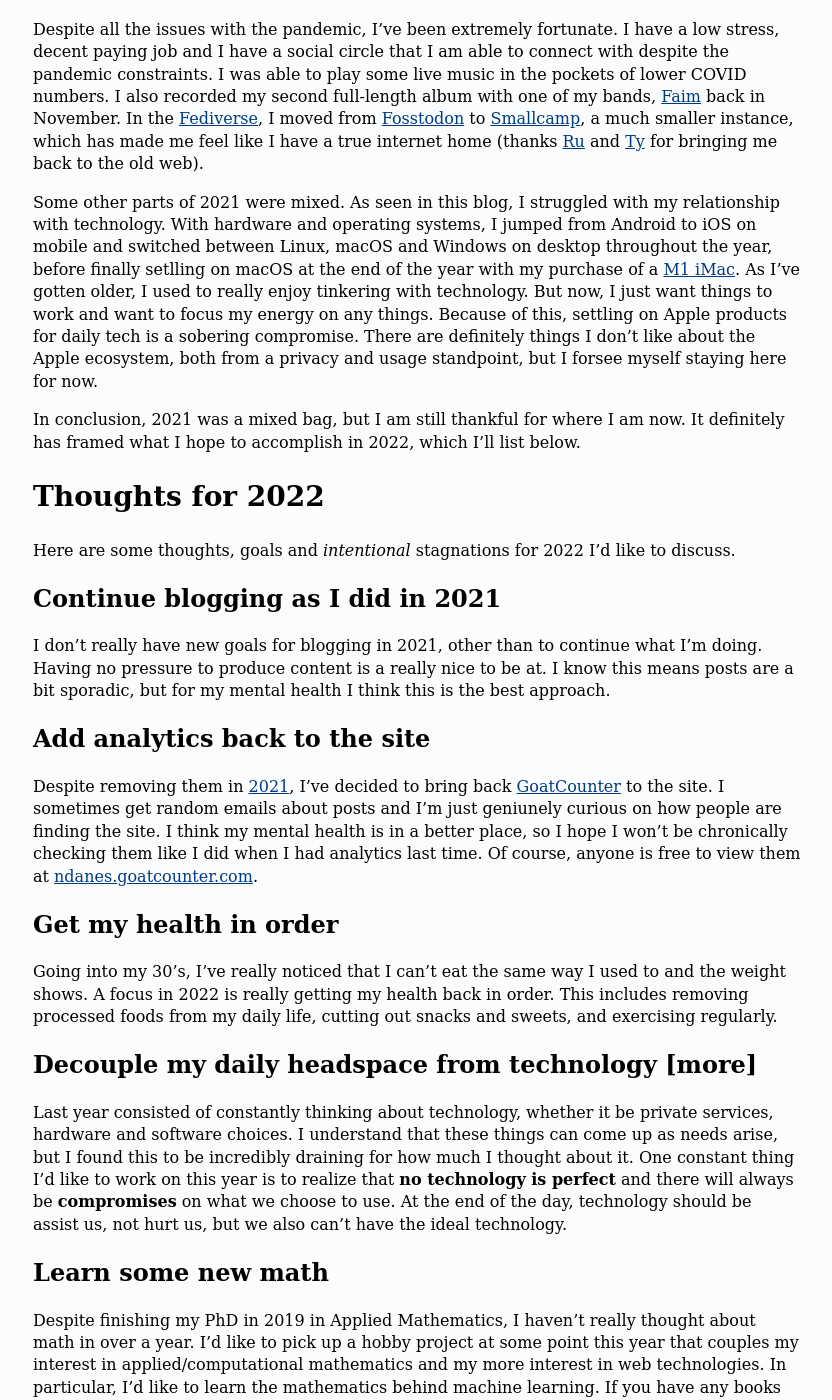
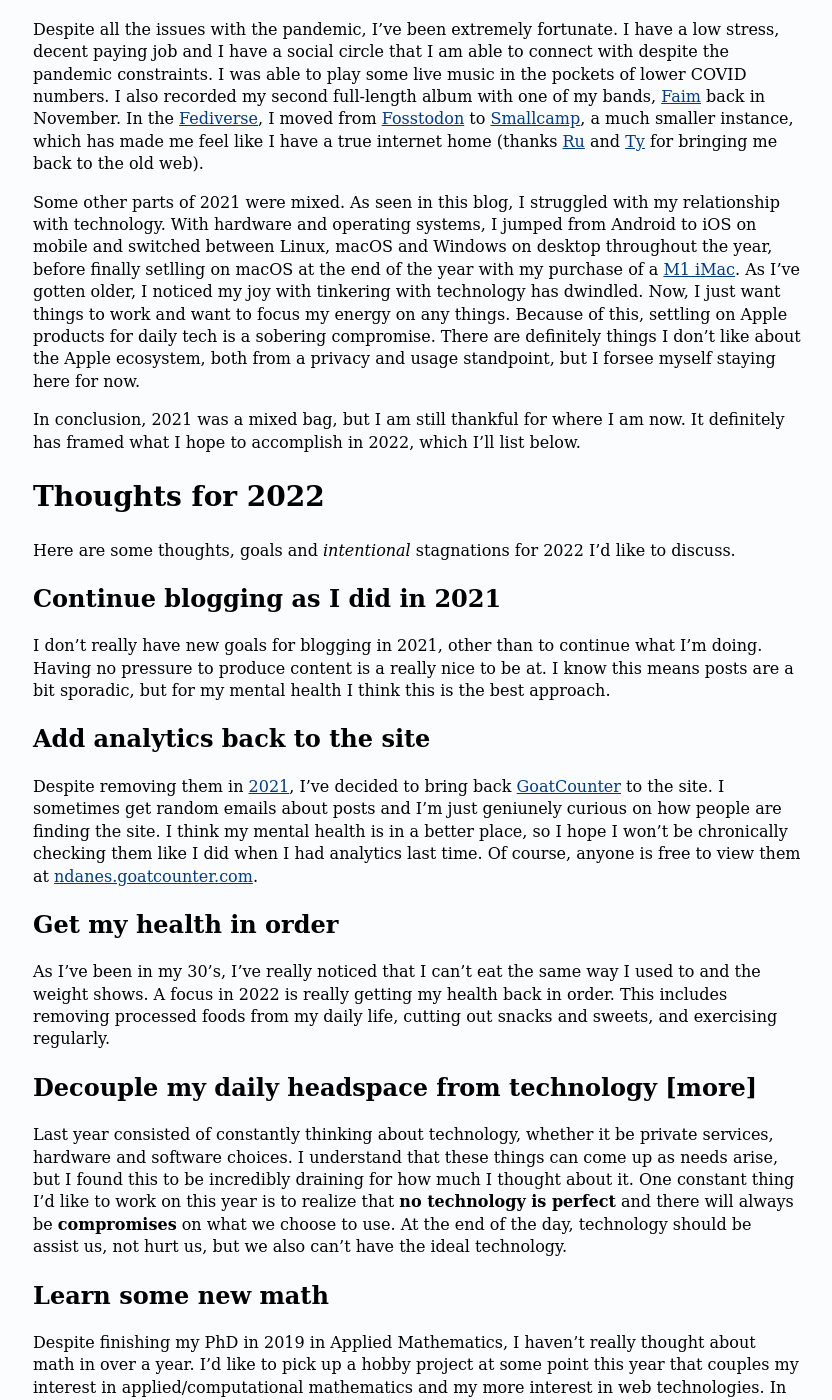
Before and after one commit to danesnick/old_website, a Jekyll site: the page built from _posts/2022-01-21-Website-Goals.markdown, in a window 1280 px wide and 1400 px high, scrolled down 636 px. Shown: the whole window, without its empty margins (223-1055 px from the left). Built offline with Jekyll 4.4.1, drawn with Linux system fonts in a browser that asks for light colours.

Commit message:
Fixed typos and wording

```diff
--- a/_posts/2022-01-21-Website-Goals.markdown
+++ b/_posts/2022-01-21-Website-Goals.markdown
@@ -18,7 +18,7 @@
 
 Despite all the issues with the pandemic, I've been extremely fortunate. I have a low stress, decent paying job and I have a social circle that I am able to connect with despite the pandemic constraints. I was able to play some live music in the pockets of lower COVID numbers. I also recorded my second full-length album with one of my bands, [Faim](https://faim.bandcamp.com]) back in November. In the [Fediverse](https://en.wikipedia.org/wiki/Fediverse), I moved from  [Fosstodon](https://fosstodon.org) to [Smallcamp](https://smallcamp.art), a much smaller instance, which has made me feel like I have a true internet home (thanks [Ru](https://rusingh.com) and [Ty](https://tychi.me/) for bringing me back to the old web).
 
-Some other parts of 2021 were mixed. As seen in this blog, I struggled with my relationship with technology. With hardware and operating systems, I jumped from Android to iOS on mobile and switched between Linux, macOS and Windows on desktop throughout the year, before finally setlling on macOS at the end of the year with my purchase of a [M1 iMac](/blog/2021/12/18/back-to-mac/). As I've gotten older, I used to really enjoy tinkering with technology. But now, I just want things to work and want to focus my energy on any things. Because of this, settling on Apple products for daily tech is a sobering compromise. There are definitely things I don't like about the Apple ecosystem, both from a privacy and usage standpoint, but I forsee myself staying here for now.
+Some other parts of 2021 were mixed. As seen in this blog, I struggled with my relationship with technology. With hardware and operating systems, I jumped from Android to iOS on mobile and switched between Linux, macOS and Windows on desktop throughout the year, before finally setlling on macOS at the end of the year with my purchase of a [M1 iMac](/blog/2021/12/18/back-to-mac/). As I've gotten older, I noticed  my joy with tinkering with technology has dwindled. Now, I just want things to work and want to focus my energy on any things. Because of this, settling on Apple products for daily tech is a sobering compromise. There are definitely things I don't like about the Apple ecosystem, both from a privacy and usage standpoint, but I forsee myself staying here for now.
 
 In conclusion, 2021 was a mixed bag, but I am still thankful for where I am now. It definitely has framed what I hope to accomplish in 2022, which I'll list below.
 
@@ -36,7 +36,7 @@
 Despite removing them in [2021](/blog/2021/02/12/ditching-goatcounter/), I've decided to bring back [GoatCounter](https://goatcounter.com) to the site. I sometimes get random emails about posts and I'm just geniunely curious on how people are finding the site. I think my mental health is in a better place, so I hope I won't be chronically checking them like I did when I had analytics last time. Of course, anyone is free to view them at [ndanes.goatcounter.com](https://ndanes.goatcounter.com).
 
 ## Get my health in order
-Going into my 30's, I've really noticed that I can't eat the same way I used to and the weight shows. A focus in 2022 is really getting my health back in order. This includes removing processed foods from my daily life, cutting out snacks and sweets, and exercising regularly.
+As I've been in my 30's, I've really noticed that I can't eat the same way I used to and the weight shows. A focus in 2022 is really getting my health back in order. This includes removing processed foods from my daily life, cutting out snacks and sweets, and exercising regularly.
 
 ## Decouple my daily headspace from technology [more]
 
```
